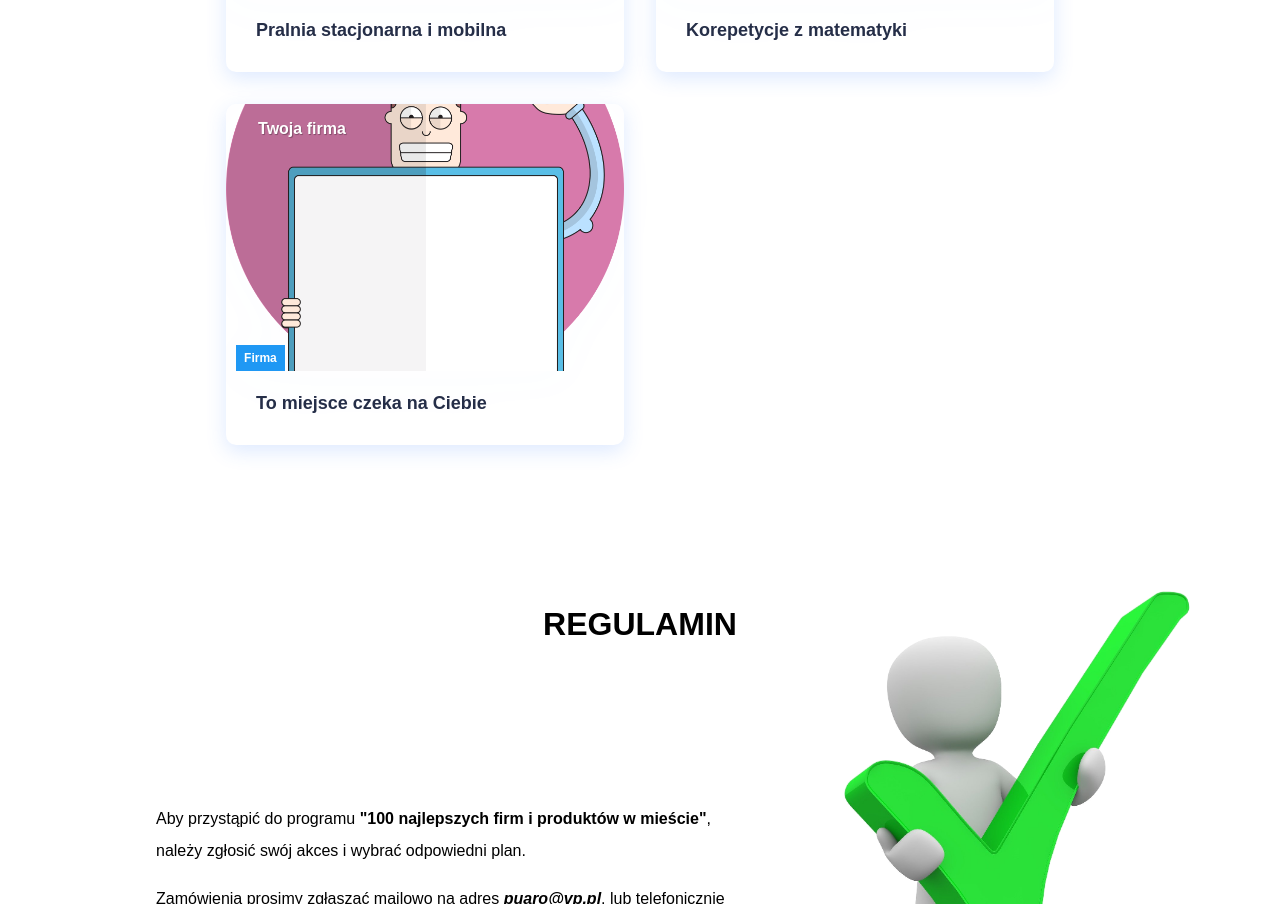
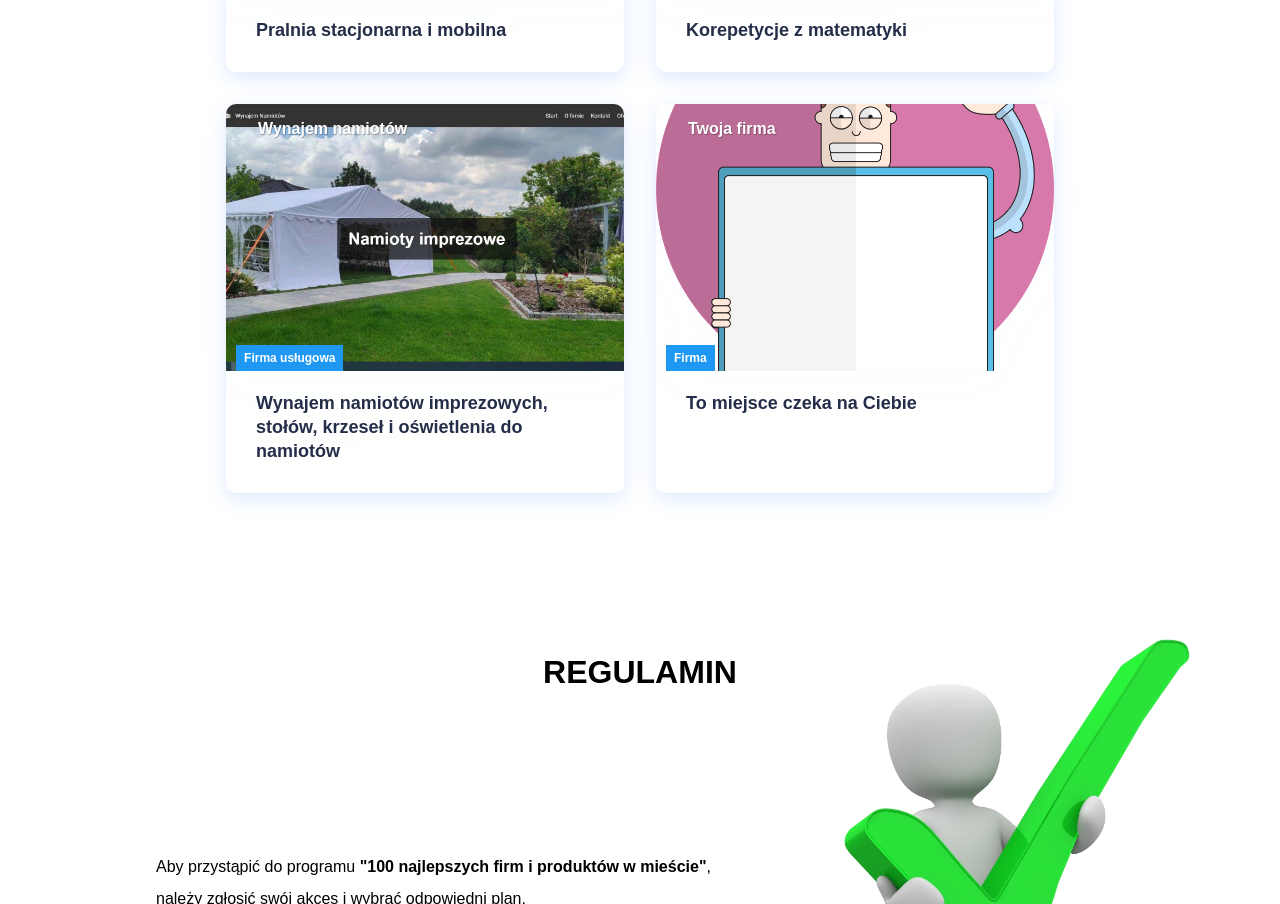
Before and after one commit to AdamBabinicz/najlepsze-firmy, a React (Create React App) app: page / in a window 1280 px wide. Shown: the part 5081-5985 px from the top of the page. Built offline with nearby package versions, Linux system fonts and the light colour scheme.

Commit message:
dodałem firmę

```diff
--- a/src/components/pages/Products/Cards.js
+++ b/src/components/pages/Products/Cards.js
@@ -113,7 +113,20 @@ function Cards() {
                   </a>
                 }
               />
-
+              <CardItem
+                src="images/namioty.jpg"
+                text="Wynajem namiotów imprezowych, stołów, krzeseł i oświetlenia do namiotów"
+                label="Firma usługowa"
+                path=""
+                url={
+                  <a
+                    href="https://wynajem-namiotow.netlify.app"
+                    target="_blank"
+                  >
+                    Wynajem namiotów
+                  </a>
+                }
+              />
               <CardItem
                 src="images/man.svg"
                 text="To miejsce czeka na Ciebie"
```
Also changed, not shown: public/index.html (+0 -30 lines), public/images/namioty.jpg (added).
